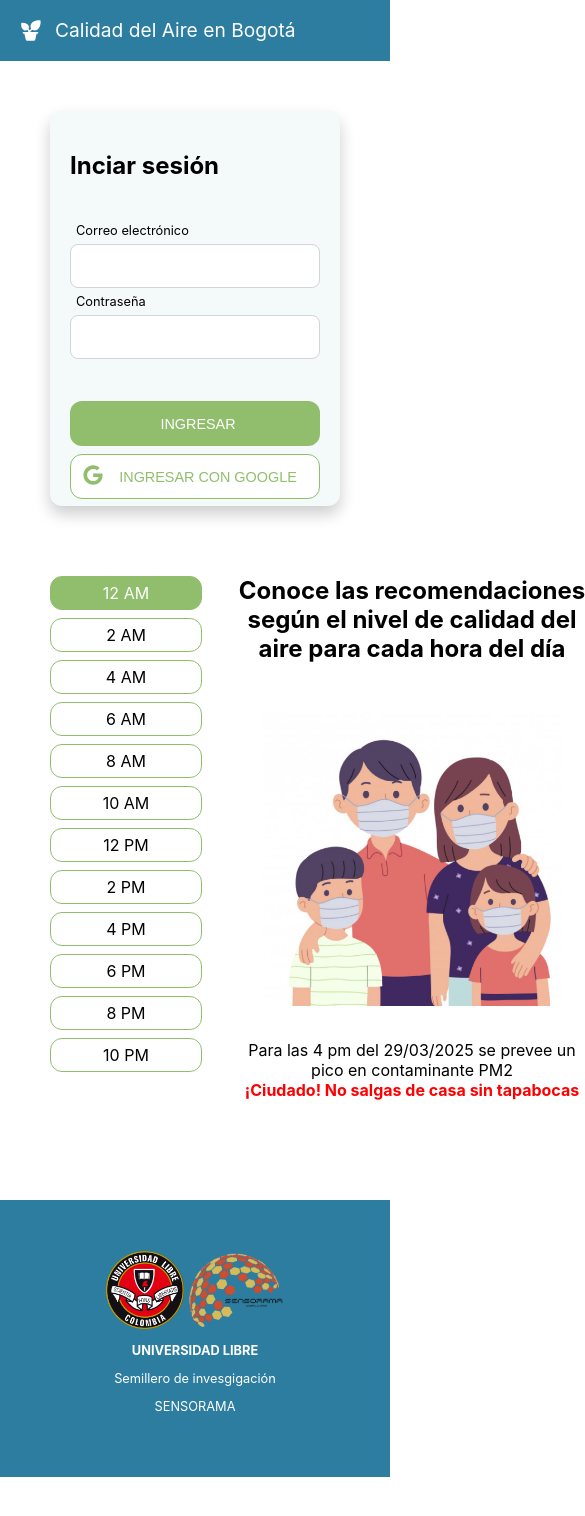
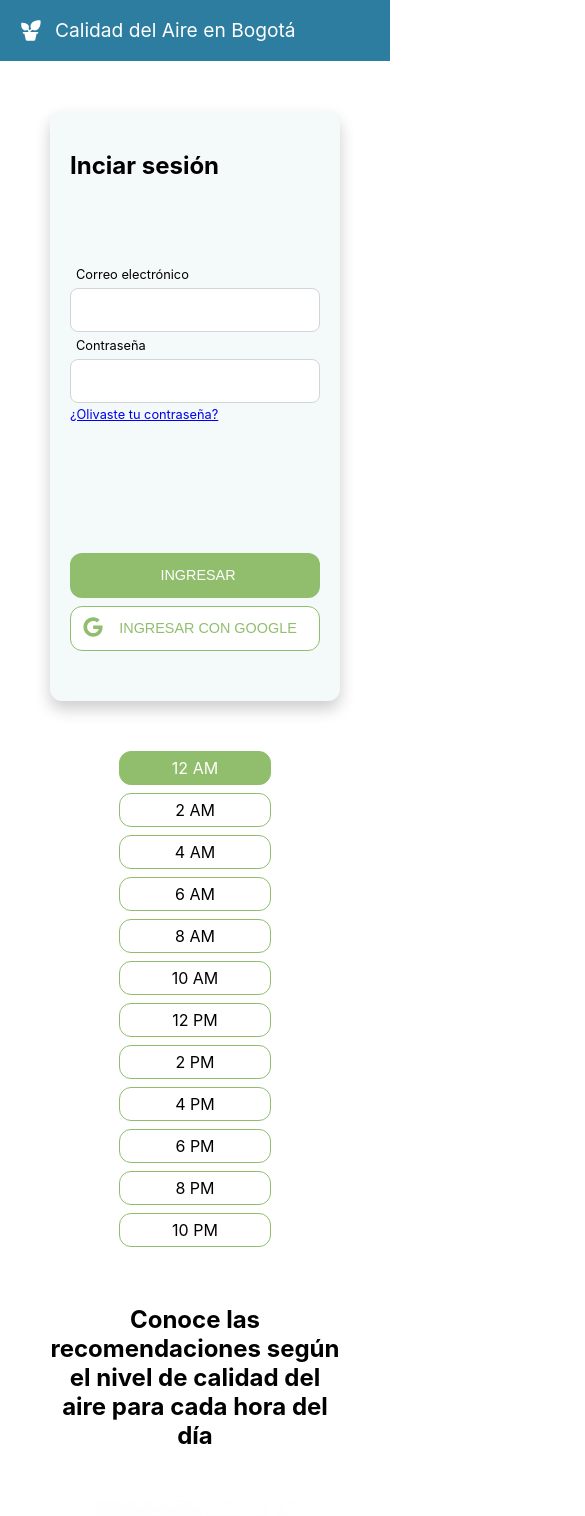
Before and after one commit to judisarodev/air-quality-frontend, a React (Create React App) app: page / in a window 390 px wide. Shown: the top 1516 px of the page, 585 px wide, since content can reach past the window. Before the commit the page ends 1477 px from the top, so only its background shows below. Built offline with nearby package versions, Linux system fonts and the light colour scheme; the HTML template or start-up script is replaced by a standard one.

Commit message:
Ajustes responsive design

```diff
--- a/src/components/Login.js
+++ b/src/components/Login.js
@@ -12,6 +12,7 @@ const Login = () => {
             <div>
                 <Input label={'Correo electrónico'} type={'text'}/>
                 <Input label={'Contraseña'} type={'password'}/>
+                <a href="/">¿Olivaste tu contraseña?</a>
             </div>
             <div>
                 <Button text={'INGRESAR'}/>
--- a/src/components/TimeLine.js
+++ b/src/components/TimeLine.js
@@ -28,7 +28,7 @@ const TimeLine = () => {
 
         <div className='timeline__output'>
             <h2>Conoce las recomendaciones según el nivel de calidad del aire para cada hora del día</h2>
-            <div><img src={image} width={'300px'} alt='Imagen familia'/></div>
+            <div><img src={image} width={'200px'} alt='Imagen familia'/></div>
             <p>Para las 4 pm del 29/03/2025 se prevee un pico en contaminante PM2</p>
             <p className='timeline__output--alert'>¡Ciudado! No salgas de casa sin tapabocas</p>
         </div>
--- a/src/styles/login.css
+++ b/src/styles/login.css
@@ -4,6 +4,7 @@
     padding: 20px 20px 50px 20px;
     box-shadow: 0 8px 16px rgba(0, 0, 0, 0.2);
     width: 450px;
+    min-height: 520px;
 }
 
 .login__form {
@@ -12,3 +13,7 @@
     justify-content: space-around;
     height: 100%;
 }
+
+.login__form a {
+    font-size: 0.8rem;
+}
--- a/src/styles/timeline.css
+++ b/src/styles/timeline.css
@@ -3,12 +3,14 @@
     flex-direction: row;
     align-items: center;
     justify-content: center;
+    flex-wrap: wrap;
     gap: 30px;
 }
 
 .timeline__output{
     display: flex;
     flex-direction: column;
+    flex-wrap: wrap;
     justify-content: center;
     text-align: center;
     max-width: 500px;
@@ -48,3 +50,16 @@
     padding: 6px;
     margin: 0px;
 }
+
+@media (max-width: 775px) {
+    .timeline__times {
+        display: flex;
+        flex-wrap: wrap;
+        justify-content: center;
+    }
+}
+
+
+.timeline__times::-webkit-scrollbar {
+    height: 6px;
+}
```
